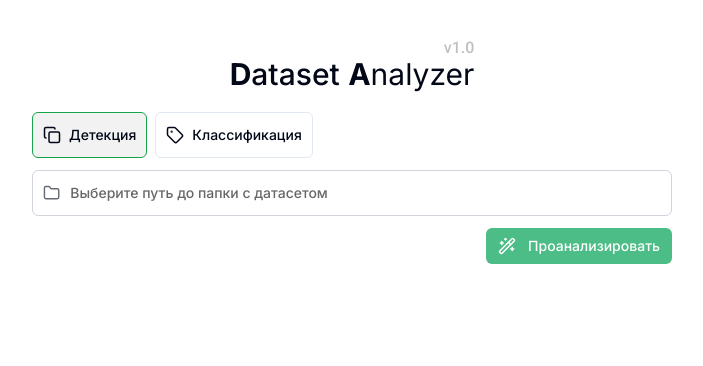
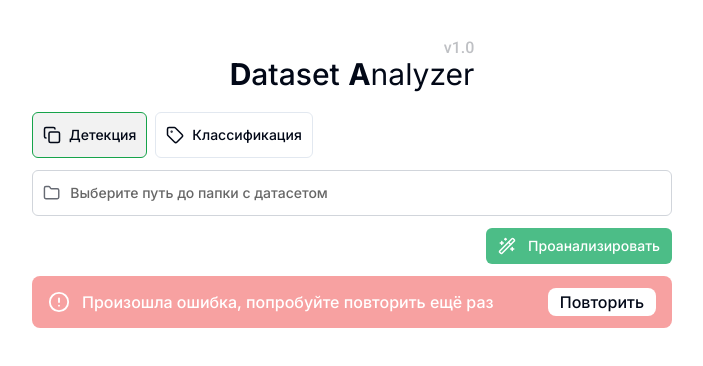
Before and after one commit to khudobin-v/dataset-analyzer, a Next.js app: page / in a window 1280 px wide. Shown: the top 366 px of the page, without its empty margins (288-991 px from the left). Built offline with nearby package versions, Linux system fonts and the light colour scheme.

Commit message:
Добавлен компонент Message

```diff
--- a/src/app/page.tsx
+++ b/src/app/page.tsx
@@ -2,6 +2,7 @@ import { AnalyzerTypeSelector } from "@/components/ui/analyzer-type-selector";
 import { Button } from "@/components/ui/button";
 import { FileInput } from "@/components/ui/file-input";
 import { LogoHeading } from "@/components/ui/logo-heading";
+import { Message } from "@/components/ui/message";
 import { WandSparklesIcon } from "lucide-react";
 
 const HomePage = () => {
@@ -17,6 +18,7 @@ const HomePage = () => {
               Проанализировать
             </Button>
           </div>
+          <Message />
         </div>
       </div>
     </div>
--- a/src/components/ui/message.tsx
+++ b/src/components/ui/message.tsx
@@ -0,0 +1,21 @@
+import { CircleAlertIcon } from "lucide-react";
+
+type MessageProps = {
+  textMessage?: string;
+};
+
+export const Message = ({
+  textMessage = "Произошла ошибка, попробуйте повторить ещё раз",
+}: MessageProps) => {
+  return (
+    <div className="flex w-full justify-between rounded-lg bg-red-500/50 px-4 py-3">
+      <div className="flex items-center gap-3 text-white">
+        <CircleAlertIcon size={22} />
+        <span className="font-medium">{textMessage}</span>
+      </div>
+      <button className="flex items-center justify-center rounded-lg bg-white px-3 py-0.5 font-medium transition-colors hover:bg-gray-50">
+        Повторить
+      </button>
+    </div>
+  );
+};
```
